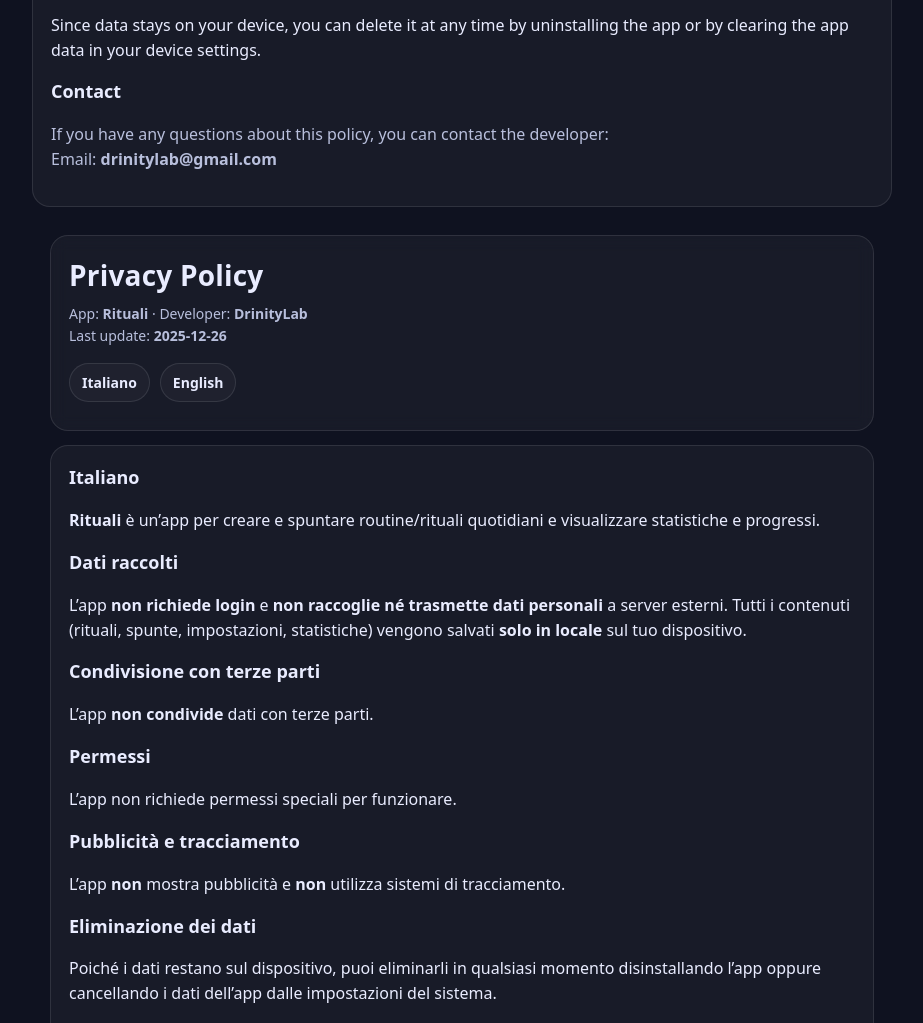
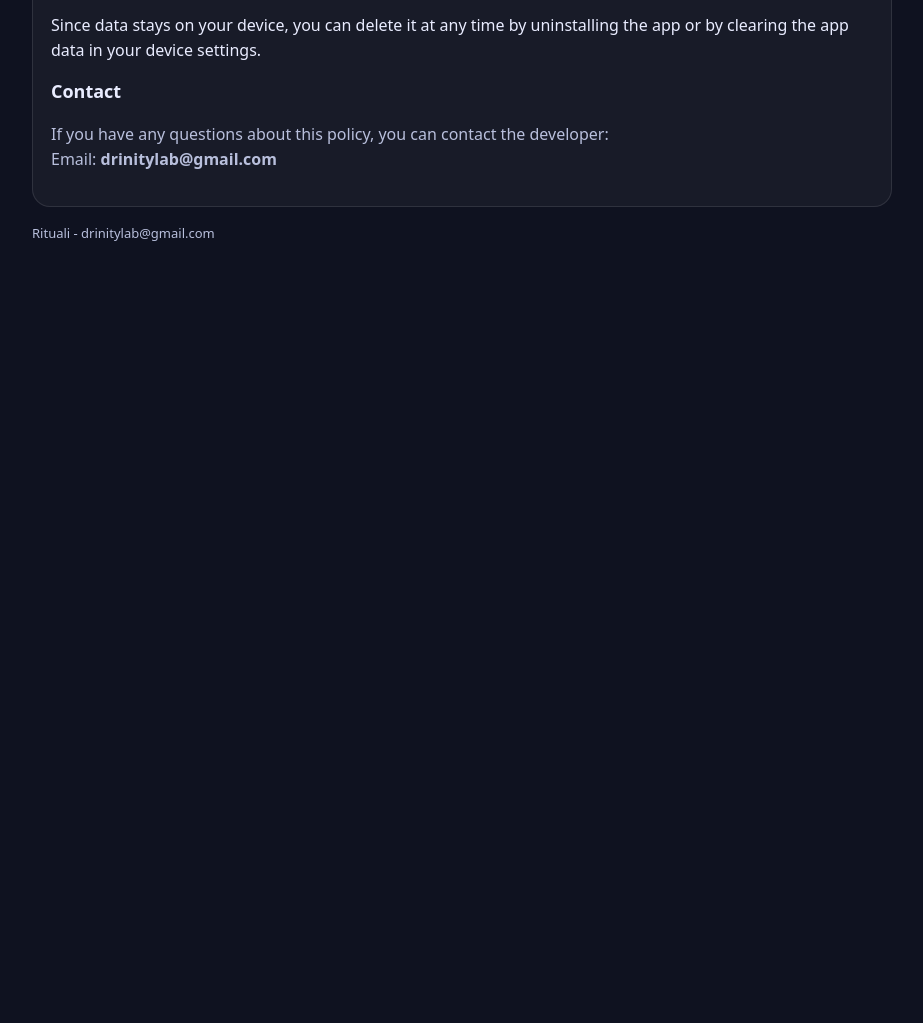
Before and after one commit to drinitylab/rituali-privacy, a plain HTML site: page index.html in a window 1280 px wide. Shown: the part 1456-2479 px from the top of the page, without its empty margins (178-1101 px from the left). After the commit the page ends 1752 px from the top, so only its background shows below. Drawn offline with Linux system fonts and the light colour scheme.

Commit message:
Update index.html

```diff
--- a/index.html
+++ b/index.html
@@ -162,177 +162,11 @@
       </p>
     </section>
 
-    <!doctype html>
-<html lang="it">
-<head>
-  <meta charset="utf-8" />
-  <meta name="viewport" content="width=device-width,initial-scale=1" />
-  <title>Privacy Policy - Rituali</title>
-  <style>
-    :root{
-      --bg:#0f1220;
-      --card:#151a2e;
-      --text:#e9ecff;
-      --muted:#b8bfdc;
-      --accent:#6a6ff5;
-      --border:rgba(255,255,255,.10);
-    }
-    body{
-      margin:0;
-      font-family: system-ui,-apple-system,Segoe UI,Roboto,Ubuntu,Cantarell,Noto Sans,sans-serif;
-      background: radial-gradient(1200px 800px at 20% 10%, rgba(106,111,245,.25), transparent 60%),
-                  radial-gradient(900px 700px at 80% 30%, rgba(126,87,194,.22), transparent 55%),
-                  var(--bg);
-      color:var(--text);
-      line-height:1.55;
-    }
-    .wrap{max-width:860px;margin:0 auto;padding:28px 18px 40px;}
-    header{
-      padding:18px 18px;
-      background: rgba(255,255,255,.04);
-      border:1px solid var(--border);
-      border-radius:18px;
-      backdrop-filter: blur(8px);
-    }
-    h1{margin:0 0 6px;font-size:28px;letter-spacing:.2px}
-    .sub{margin:0;color:var(--muted);font-size:14px}
-    .lang{
-      display:flex;gap:10px;flex-wrap:wrap;
-      margin:16px 0 10px;
-    }
-    .pill{
-      display:inline-block;
-      padding:8px 12px;
-      border-radius:999px;
-      border:1px solid var(--border);
-      background: rgba(255,255,255,.03);
-      color:var(--text);
-      text-decoration:none;
-      font-weight:600;
-      font-size:14px;
-    }
-    .pill:hover{border-color:rgba(255,255,255,.22)}
-    section{
-      margin-top:14px;
-      padding:18px 18px;
-      background: rgba(255,255,255,.04);
-      border:1px solid var(--border);
-      border-radius:18px;
-    }
-    h2{margin:0 0 10px;font-size:18px}
-    ul{margin:10px 0 0 18px}
-    code{background:rgba(255,255,255,.06);padding:2px 6px;border-radius:8px}
-    footer{margin-top:16px;color:var(--muted);font-size:13px}
-    .muted{color:var(--muted)}
-  </style>
-</head>
-
-<body>
-  <div class="wrap">
-    <header>
-      <h1>Privacy Policy</h1>
-      <p class="sub">
-        App: <strong>Rituali</strong> · Developer: <strong>DrinityLab</strong><br/>
-        Last update: <strong>2025-12-26</strong>
+    <footer>
+      <p>
+        Rituali - drinitylab@gmail.com
       </p>
-
-      <div class="lang">
-        <a class="pill" href="#it">Italiano</a>
-        <a class="pill" href="#en">English</a>
-      </div>
-    </header>
-
-    <!-- ITALIANO -->
-    <section id="it">
-      <h2>Italiano</h2>
-
-      <p>
-        <strong>Rituali</strong> è un’app per creare e spuntare routine/rituali quotidiani e visualizzare statistiche e progressi.
-      </p>
-
-      <h2>Dati raccolti</h2>
-      <p>
-        L’app <strong>non richiede login</strong> e <strong>non raccoglie né trasmette dati personali</strong> a server esterni.
-        Tutti i contenuti (rituali, spunte, impostazioni, statistiche) vengono salvati <strong>solo in locale</strong> sul tuo dispositivo.
-      </p>
-
-      <h2>Condivisione con terze parti</h2>
-      <p>
-        L’app <strong>non condivide</strong> dati con terze parti.
-      </p>
-
-      <h2>Permessi</h2>
-      <p>
-        L’app non richiede permessi speciali per funzionare.
-      </p>
-
-      <h2>Pubblicità e tracciamento</h2>
-      <p>
-        L’app <strong>non</strong> mostra pubblicità e <strong>non</strong> utilizza sistemi di tracciamento.
-      </p>
-
-      <h2>Eliminazione dei dati</h2>
-      <p>
-        Poiché i dati restano sul dispositivo, puoi eliminarli in qualsiasi momento disinstallando l’app
-        oppure cancellando i dati dell’app dalle impostazioni del sistema.
-      </p>
-
-      <h2>Contatti</h2>
-      <p class="muted">
-        Per domande sulla privacy puoi contattare lo sviluppatore: <br/>
-        Email: <strong>drinitylab@gmail.com</strong>
-      </p>
-    </section>
-
-    <!-- ENGLISH -->
-    <section id="en">
-      <h2>English</h2>
-
-      <p>
-        <strong>Rituali</strong> is an app to create and check daily routines/rituals and view progress and statistics.
-      </p>
-
-      <h2>Data collection</h2>
-      <p>
-        The app <strong>does not require an account</strong> and <strong>does not collect or transmit personal data</strong> to external servers.
-        All content (rituals, check-ins, settings, stats) is stored <strong>locally</strong> on your device only.
-      </p>
-
-      <h2>Sharing with third parties</h2>
-      <p>
-        The app <strong>does not share</strong> data with third parties.
-      </p>
-
-      <h2>Permissions</h2>
-      <p>
-        The app does not require special permissions to work.
-      </p>
-
-      <h2>Ads & tracking</h2>
-      <p>
-        The app <strong>does not</strong> display ads and <strong>does not</strong> use tracking technologies.
-      </p>
-
-      <h2>Data deletion</h2>
-      <p>
-        Since data stays on your device, you can delete it at any time by uninstalling the app
-        or by clearing the app data in your device settings.
-      </p>
-
-      <h2>Contact</h2>
-      <p class="muted">
-        If you have any questions about this policy, you can contact the developer:<br/>
-        Email: <strong>drinitylab@gmail.com</strong>
-      </p>
-    </section>
-
-     <footer>
-    © <span id="y"></span> DrinityLab — Rituali
-  </footer>
+    </footer>
   </div>
 </body>
 </html>
-
-  </div>
-</body>
-</html>
```
